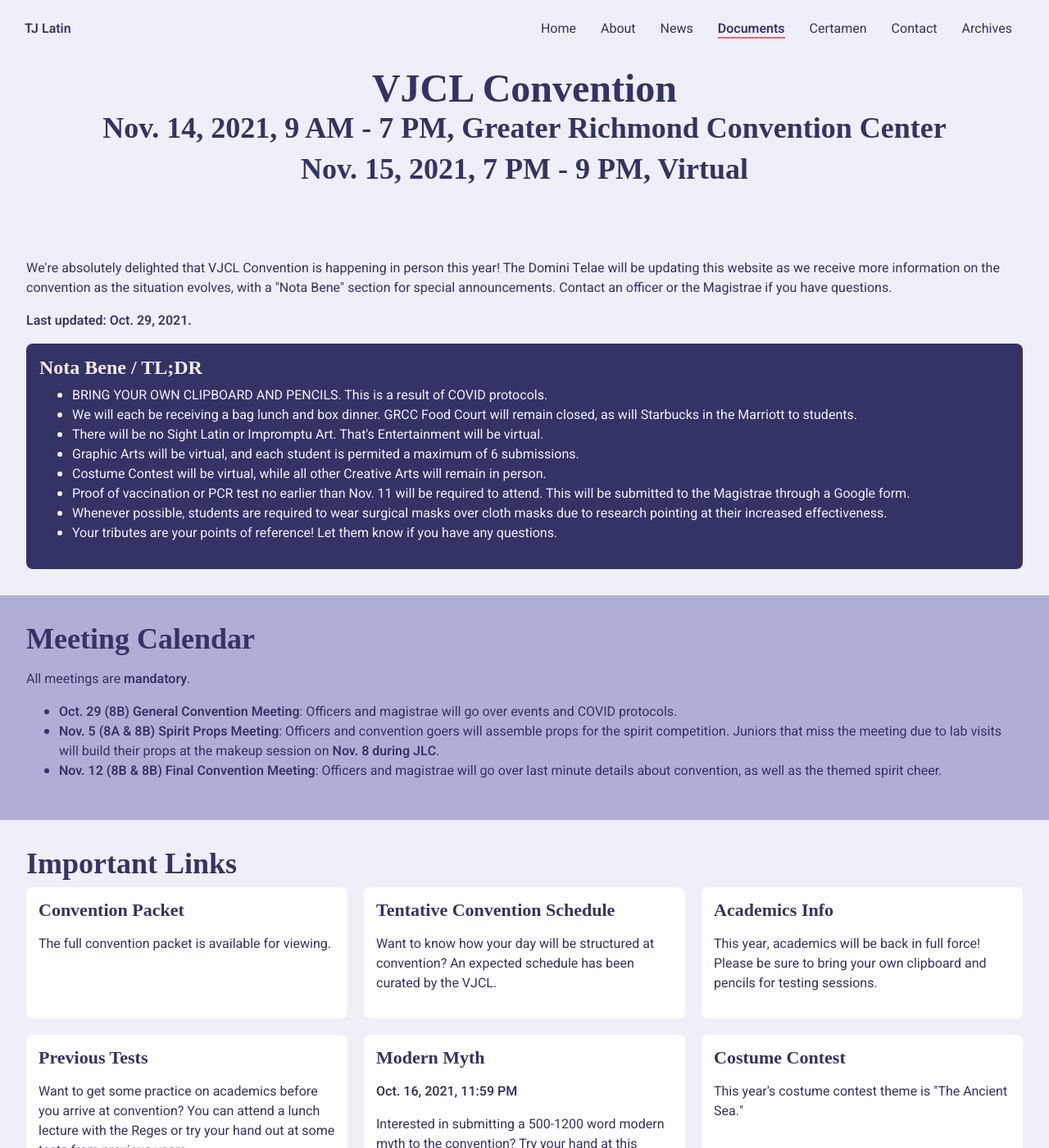
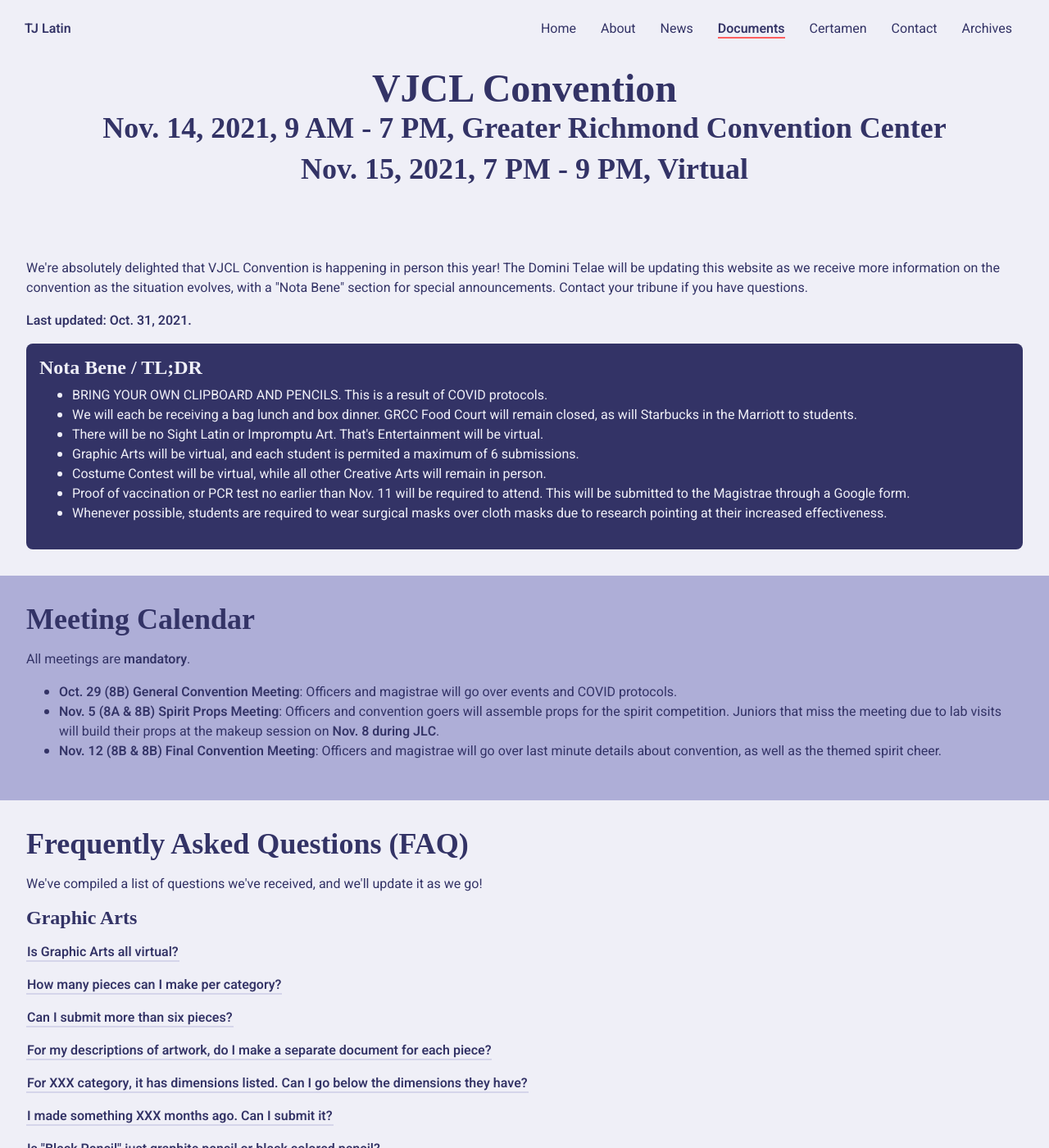
Before and after one commit to TJLatin/website, a Jekyll site: the page built from documents/vjcl.html, in a window 1280 px wide and 1400 px high. Shown: the whole window at 82% size. Built offline with Jekyll 4.4.1, drawn with Linux system fonts in a browser that asks for light colours; some web fonts are replaced; some of the changed text lies outside the part shown.

Commit message:
add FAQ, toggle deets, and new link

```diff
--- a/_data/vjcl.yml
+++ b/_data/vjcl.yml
@@ -1,35 +1,81 @@
-- name: Convention Packet
-  description: The full convention packet is available for viewing.
-  url: https://docs.google.com/document/d/1zLJwdtgCYwmLcWRh_0H1wE6YF_kBQKHpE1lTUSzhlPc/edit?usp=sharing
-- name: Tentative Convention Schedule
-  description: Want to know how your day will be structured at convention? An expected schedule has been curated by the VJCL.
-  url: https://docs.google.com/document/d/1zLJwdtgCYwmLcWRh_0H1wE6YF_kBQKHpE1lTUSzhlPc/edit#heading=h.fwo3ezpfkioo
-- name: Academics Info
-  description: This year, academics will be back in full force! Please be sure to bring your own clipboard and pencils for testing sessions.
-  url: https://docs.google.com/document/d/1UarJtgLYphAgEYlJdmmelgn5OxP-rbFE2ya6wuayMIM/edit
-- name: Previous Tests
-  description: Want to get some practice on academics before you arrive at convention? You can attend a lunch lecture with the Reges or try your hand out at some tests from previous years.
-  url: https://drive.google.com/drive/folders/1QH5TzI5Jz-pv3FAFWtyc0_1a37RXFqGH
-- name: Modern Myth
-  deadline: Oct. 16, 2021, 11:59 PM
-  description: Interested in submitting a 500-1200 word modern myth to the convention? Try your hand at this popular event with an exceptionally early deadline.
-  url: https://docs.google.com/document/d/1zLJwdtgCYwmLcWRh_0H1wE6YF_kBQKHpE1lTUSzhlPc/edit#heading=h.cbmw7k4iheyi
-- name: Costume Contest
-  description: This year's costume contest theme is "The Ancient Sea."
-  url: https://docs.google.com/document/d/1zLJwdtgCYwmLcWRh_0H1wE6YF_kBQKHpE1lTUSzhlPc/edit#heading=h.876twldf3455
-- name: Creative Arts
-  description: These are in-person events, including English Oratory, Latin Oratory, Dramatic Interpretation, and Storytelling.
-  url: https://docs.google.com/document/d/1zLJwdtgCYwmLcWRh_0H1wE6YF_kBQKHpE1lTUSzhlPc/edit#heading=h.mqxsuuckv3tk
-- name: Creative Arts Passages
-  description: The official NJCL / VJCL passages can be found here.
-  url: https://drive.google.com/file/d/1hzSRU_33Es9qYeM4uSFYszMli3_bQ1og/view
-- name: Graphic Arts
-  deadline: Oct. 31, 2021
-  description: For both the artsy and the unartistic, there's a place for everyone in Graphic Arts. Students are permitted to submit a maximum of 6 projects per student.
-  url: https://docs.google.com/document/d/1zLJwdtgCYwmLcWRh_0H1wE6YF_kBQKHpE1lTUSzhlPc/edit#heading=h.36wf4wpyds65
-- name: Graphic Arts Memo
-  description: Graphic Arts will be slightly different compared to normal in-person years. VJCL has compiled new, specific details about Graphic Arts.
-  url: https://docs.google.com/document/d/18_Q7IdVPv8askjJxsBPyMIKsFU7euh5HWJmIZttgsP0/edit?usp=sharing
-- name: VJCL Convention Website
-  description: Want more information on the obscure aspects of convention? If we don't have it here, see if VJCL does!
-  url: https://virginiajcl.org/convention-information.html
+faq:
+  ga:
+    - question: Is Graphic Arts all virtual?
+      answer: Yes. The VJCL has made some things about this unclear, but all Graphic Arts events are virtual.
+      id: ga-virtual
+    - question: How many pieces can I make per category?
+      answer: You may submit no more than one piece per category until you've submitted six pieces.
+      id: num-med
+    - question: Can I submit more than six pieces?
+      answer: No; all students are limited to a maximum of six art pieces this year.
+      id: six
+    - question: For my descriptions of artwork, do I make a separate document for each piece?
+      answer: It is all in one document.
+      id: one
+    - question: For XXX category, it has dimensions listed. Can I go below the dimensions they have?
+      answer: As long as it is the same size or smaller, you are good to go!
+      id: dimensions
+    - question: I made something XXX months ago. Can I submit it?
+      answer: As long as it was made after last year's convention, it's free game.
+      id: date
+    - question: Is "Black Pencil" just graphite pencil or black colored pencil?
+      answer: Anything that is graphite pencil should work.
+      id: black-pencil
+    - question: Am I allowed to take more than one photo for my entries?
+      answer: For some categories such as Models and Greeting Cards, we recommend that you take as many photos as you need to fully show the depth of your project.
+      id: num-photos
+  ca:
+    - question: Are all Creative Arts events in person?
+      answer: All are in person with the exception of Costume Contest, which is virtual with a deadline of Nov. 7.
+      id: ca-virtual
+    - question: Do we register for Creative Arts in person with the stickers they'll give us?
+      answer: Our current knowledge says that you are correct. However, this may change, but your tribune will let you know if it does.
+      id: registration
+  acad:
+    - question: How do I prepare for tests?
+      answer: You can attend TJ Lunch Lectures, held by the Reges, or you can look at the various study resources the Reges and VJCL have provided. They're linked below in the Important Links section.
+      id: prepare
+  misc:
+    - question: Is That's Entertainment! happening? Where will it be held?
+      answer: It will be virtual on Nov. 15, but registrations will happen on the morning of Nov. 14
+      id: ta
+
+links:
+  - name: Convention Packet
+    description: The full convention packet is available for viewing.
+    url: https://docs.google.com/document/d/1zLJwdtgCYwmLcWRh_0H1wE6YF_kBQKHpE1lTUSzhlPc/edit?usp=sharing
+  - name: Tentative Convention Schedule
+    description: Want to know how your day will be structured at convention? An expected schedule has been curated by the VJCL.
+    url: https://docs.google.com/document/d/1zLJwdtgCYwmLcWRh_0H1wE6YF_kBQKHpE1lTUSzhlPc/edit#heading=h.fwo3ezpfkioo
+  - name: Academics Info
+    description: This year, academics will be back in full force! Please be sure to bring your own clipboard and pencils for testing sessions.
+    url: https://docs.google.com/document/d/1UarJtgLYphAgEYlJdmmelgn5OxP-rbFE2ya6wuayMIM/edit
+  - name: Previous Tests
+    description: Want to get some practice on academics before you arrive at convention? You can attend a lunch lecture with the Reges or try your hand out at some tests from previous years.
+    url: https://drive.google.com/drive/folders/1QH5TzI5Jz-pv3FAFWtyc0_1a37RXFqGH
+  - name: Modern Myth
+    deadline: Oct. 16, 2021, 11:59 PM
+    description: Interested in submitting a 500-1200 word modern myth to the convention? Try your hand at this popular event with an exceptionally early deadline.
+    url: https://docs.google.com/document/d/1zLJwdtgCYwmLcWRh_0H1wE6YF_kBQKHpE1lTUSzhlPc/edit#heading=h.cbmw7k4iheyi
+  - name: Costume Contest
+    description: This year's costume contest theme is "The Ancient Sea."
+    url: https://docs.google.com/document/d/1zLJwdtgCYwmLcWRh_0H1wE6YF_kBQKHpE1lTUSzhlPc/edit#heading=h.876twldf3455
+  - name: Creative Arts
+    description: These are in-person events, including English Oratory, Latin Oratory, Dramatic Interpretation, and Storytelling.
+    url: https://docs.google.com/document/d/1zLJwdtgCYwmLcWRh_0H1wE6YF_kBQKHpE1lTUSzhlPc/edit#heading=h.mqxsuuckv3tk
+  - name: Creative Arts Passages
+    description: The official NJCL / VJCL passages can be found here.
+    url: https://drive.google.com/file/d/1hzSRU_33Es9qYeM4uSFYszMli3_bQ1og/view
+  - name: Graphic Arts
+    deadline: Oct. 31, 2021
+    description: For both the artsy and the unartistic, there's a place for everyone in Graphic Arts. Students are permitted to submit a maximum of 6 projects per student.
+    url: https://docs.google.com/document/d/1zLJwdtgCYwmLcWRh_0H1wE6YF_kBQKHpE1lTUSzhlPc/edit#heading=h.36wf4wpyds65
+  - name: Graphic Arts Memo
+    description: Graphic Arts will be slightly different compared to normal in-person years. VJCL has compiled new, specific details about Graphic Arts.
+    url: https://docs.google.com/document/d/18_Q7IdVPv8askjJxsBPyMIKsFU7euh5HWJmIZttgsP0/edit?usp=sharing
+  - name: VJCL Convention Website
+    description: Want more information on the obscure aspects of convention? If we don't have it here, see if VJCL does!
+    url: https://virginiajcl.org/convention-information.html
+  - name: TJ Study Guides
+    description: A list of Certamen / Academic Exam study materials have been compiled by the Reges.
+    url: https://drive.google.com/drive/folders/1AUorFXGx8boE2PelJW62yKluCYEx32MA?usp=sharing
--- a/assets/css/main.scss
+++ b/assets/css/main.scss
@@ -485,6 +485,15 @@
   }
 }
 
+.faq {
+  div {
+    padding-bottom: 1rem;
+  }
+  .click {
+    cursor: pointer;
+  }
+}
+
 .event-flex {
   display: flex;
   flex-flow: row wrap;
--- a/assets/js/main.js
+++ b/assets/js/main.js
@@ -9,6 +9,14 @@
 let mainNav = document.getElementById("js-menu");
 let navBarToggle = document.getElementById("js-navbar-toggle");
 
-navBarToggle.addEventListener("click", function () {
-  mainNav.classList.toggle("on");
-});
+navBarToggle.addEventListener("click", () => mainNav.classList.toggle("on"));
+
+const linkToggle = (idname) => {
+  let e = document.getElementById(idname);
+  if (e.style.display == "block") {
+    e.style.display = "none";
+  }
+  else {
+    e.style.display = "block";
+  }
+}
--- a/documents/vjcl.html
+++ b/documents/vjcl.html
@@ -14,9 +14,8 @@
         <div>
             <p>We're absolutely delighted that VJCL Convention is happening in person this year! The Domini Telae will
                 be updating this website as we receive more information on the convention as the situation evolves, with
-                a "Nota Bene" section for special announcements. Contact an officer or the Magistrae if you have
-                questions.</p>
-            <p><strong>Last updated: Oct. 29, 2021.</strong></p>
+                a "Nota Bene" section for special announcements. Contact your tribune if you have questions.</p>
+            <p><strong>Last updated: Oct. 31, 2021.</strong></p>
             <div class="alert">
                 <h3>Nota Bene / TL;DR</h3>
                 <ul>
@@ -30,7 +29,6 @@
                         be submitted to the Magistrae through a Google form.</li>
                     <li>Whenever possible, students are required to wear surgical masks over cloth masks due to research
                         pointing at their increased effectiveness.</li>
-                    <li>Your tributes are your points of reference! Let them know if you have any questions.</li>
                 </ul>
             </div>
         </div>
@@ -50,11 +48,61 @@
             </ul>
         </div>
     </section>
-    <section>
+    <section class="light-background">
+        <div class="faq list">
+            <h2>Frequently Asked Questions (FAQ)</h2>
+            <p>We've compiled a list of questions we've received, and we'll update it as we go!</p>
+            <div>
+                <h3>Graphic Arts</h3>
+                <ul>
+                    {% for q in site.data.vjcl.faq.ga %}
+                    <li>
+                        <p><a class="click" onClick="linkToggle('{{ q.id }}')">{{q.question}}</a></p>
+                        <p id="{{ q.id }}" style="display: none;">{{ q.answer }}</p>
+                    </li>
+                    {% endfor %}
+                </ul>
+            </div>
+            <div>
+                <h3>Creative Arts</h3>
+                <ul>
+                    {% for q in site.data.vjcl.faq.ca %}
+                    <li>
+                        <p><a class="click" onClick="linkToggle('{{ q.id }}')">{{q.question}}</a></p>
+                        <p id="{{ q.id }}" style="display: none;">{{ q.answer }}</p>
+                    </li>
+                    {% endfor %}
+                </ul>
+            </div>
+            <div>
+                <h3>Academics</h3>
+                <ul>
+                    {% for q in site.data.vjcl.faq.acad %}
+                    <li>
+                        <p><a class="click" onClick="linkToggle('{{ q.id }}')">{{q.question}}</a></p>
+                        <p id="{{ q.id }}" style="display: none;">{{ q.answer }}</p>
+                    </li>
+                    {% endfor %}
+                </ul>
+            </div>
+            <div>
+                <h3>Miscellaneous</h3>
+                <ul>
+                    {% for q in site.data.vjcl.faq.misc %}
+                    <li>
+                        <p><a class="click" onClick="linkToggle('{{ q.id }}')">{{q.question}}</a></p>
+                        <p id="{{ q.id }}" style="display: none;">{{ q.answer }}</p>
+                    </li>
+                    {% endfor %}
+                </ul>
+            </div>
+        </div>
+    </section>
+    <section class="med-background">
         <div>
             <h2>Important Links</h2>
             <div class="med-card-container">
-                {% for document in site.data.vjcl %}
+                {% for document in site.data.vjcl.links %}
                 <div class="card">
                     <a class="card-link" href="{{ document.url }}" target="_blank">
                         <div class="card-body">
```
